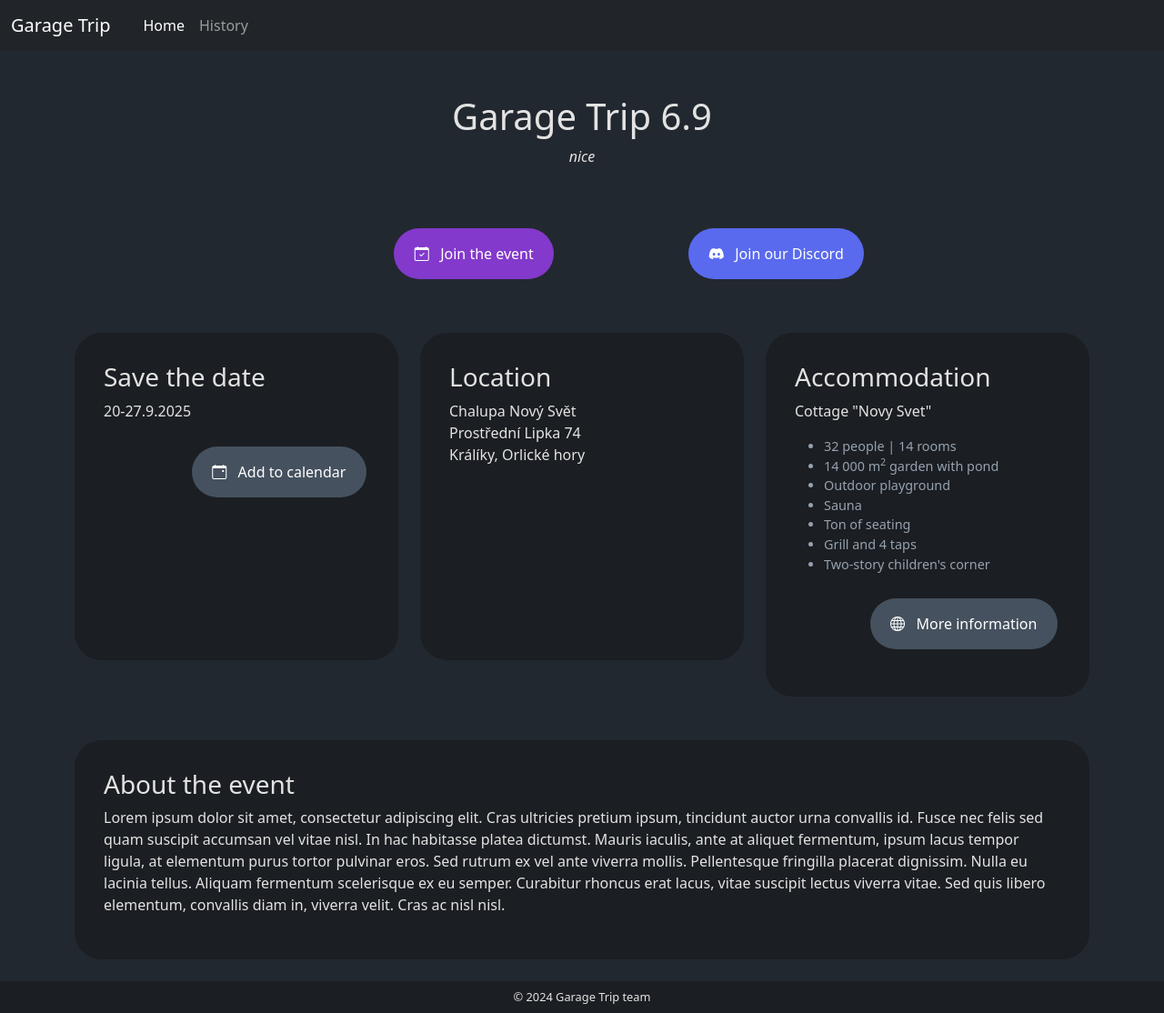
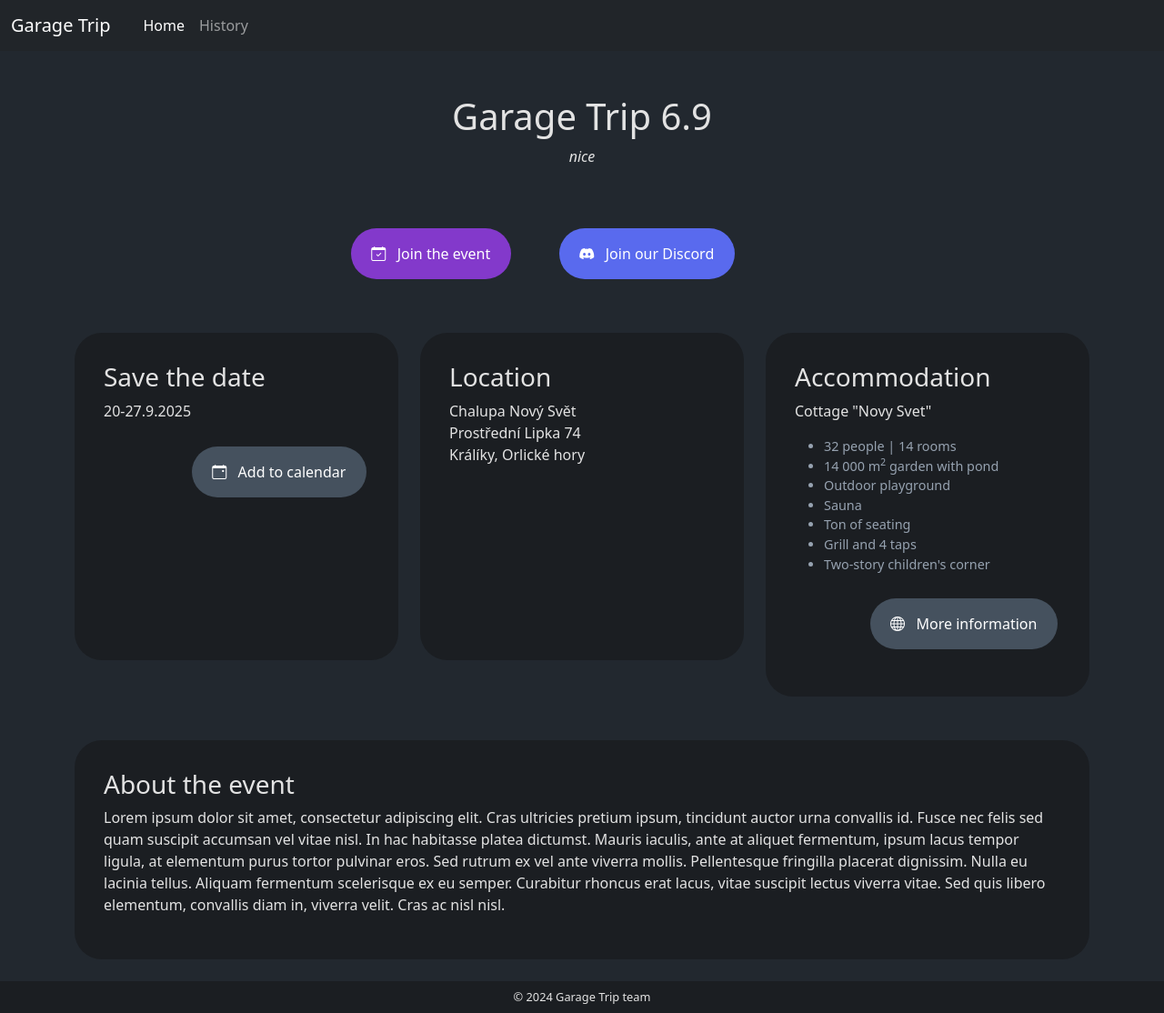
Before and after one commit to tivvit/garage-trip-web, a Jekyll site: the page built from index.html, in a window 1280 px wide and 1114 px high. Shown: the whole window at 91% size. Built offline with Jekyll 4.4.1, drawn with Linux system fonts in a browser that asks for light colours.

Commit message:
make more space for the homepage action buttons

```diff
--- a/index.html
+++ b/index.html
@@ -11,7 +11,7 @@
 </div>
 
 <div class="row">
-    <div class="col-md-7 offset-md-3 text-center">
+    <div class="col-md-5 offset-md-3 text-center">
         <div class="row">
             <div class="col-lg-6">
                 <a href="https://forms.gle/VVTcqsUrWKvuSpXx6" class="button purple" target="_blank"><i
```
